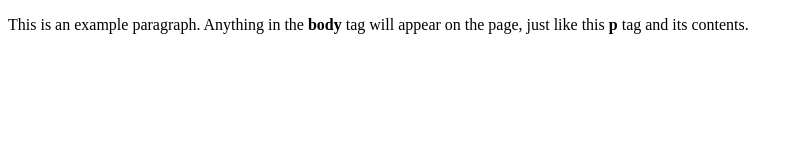
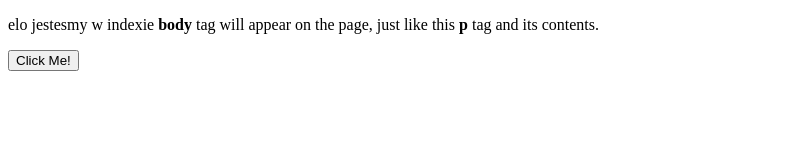
Before and after one commit to p-krawiec/test_html, a plain HTML site: page index.html in a window 1280 px wide. Shown: the whole page, without its empty margins (0-800 px from the left). Drawn offline with Linux system fonts and the light colour scheme.

Commit message:
new page

```diff
--- a/index.html
+++ b/index.html
@@ -1,9 +1,12 @@
 <!doctype html>
 <html>
   <head>
-    <title>This is the title of the webpage!</title>
+    <title>INDEX !</title>
   </head>
   <body>
-    <p>This is an example paragraph. Anything in the <strong>body</strong> tag will appear on the page, just like this <strong>p</strong> tag and its contents.</p>
+    <p>elo jestesmy w indexie <strong>body</strong> tag will appear on the page, just like this <strong>p</strong> tag and its contents.</p>
+    <a href="destination.html">
+      <button>Click Me!</button>
+  </a>
   </body>
 </html>
```
Also changed, not shown: destination.html (added, +12 -0 lines).
